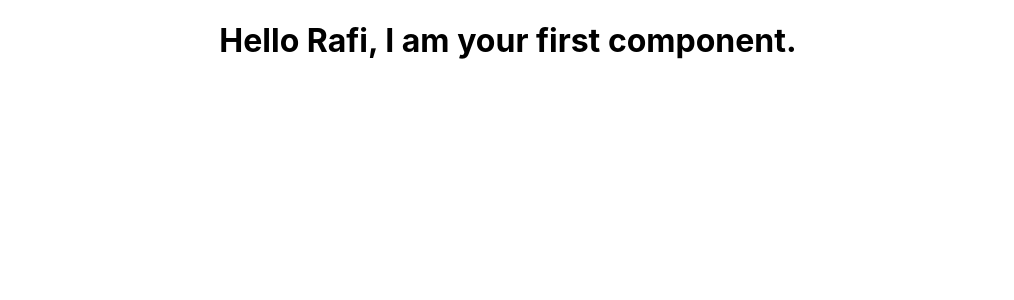
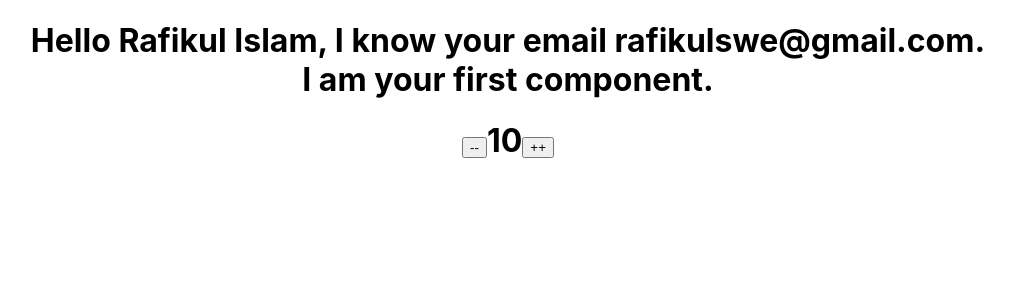
Before and after one commit to rafikulswe/React-begining, a React (Create React App) app: page / in a window 1280 px wide. Shown: the top 300 px of the page, without its empty margins (132-1146 px from the left). Built offline with nearby package versions, Linux system fonts and the light colour scheme.

Commit message:
props and state practice

```diff
--- a/src/components/App.js
+++ b/src/components/App.js
@@ -2,11 +2,14 @@ import React from 'react';
 import logo from '../logo.svg';
 import './App.css';
 import First from './FirstCom/First'
+import Counter from './FirstCom/Counter'
 
 function App() {
+
   return (
     <div className="App">
-        <First/>
+        <First name='Rafikul Islam' email='rafikulswe@gmail.com'/>
+        <Counter/>
     </div>
   );
 }
--- /dev/null
+++ b/src/components/FirstCom/Counter.js
@@ -0,0 +1,53 @@
+import React, {Component} from 'react'
+
+class Counter extends Component{
+    constructor(props){
+        super(props)
+
+        this.state ={
+            countValue: 10
+        }
+    }
+    increase = () => {
+        this.setState({
+            countValue: this.state.countValue + 1
+        })
+
+        if (this.state.countValue >= 15) {
+            this.setState({
+                color: 'green'
+            })
+        } else {
+            this.setState({
+                color: 'black'
+            })
+        }
+    }
+    decrease = () => {
+        this.setState({
+            countValue: this.state.countValue - 1
+        })
+
+        if (this.state.countValue <= 0) {
+            this.setState({
+                color: 'red'
+            })
+        } else {
+            this.setState({
+                color: 'black'
+            })
+        }
+    }
+    render(){
+        return(
+            <div>
+                <h1 style={{color: this.state.color}}>
+                    <button onClick={this.decrease}><span>--</span></button>
+                    <span>{this.state.countValue}</span>
+                    <button onClick={this.increase}><span>++</span></button>
+                </h1>
+            </div>
+        )
+    }
+}
+export default Counter
--- a/src/components/FirstCom/First.js
+++ b/src/components/FirstCom/First.js
@@ -1,9 +1,10 @@
 import React, {Component} from 'react'
 
 class First extends Component{
+
     render(){
         return (
-            <h1>Hello Rafi, I am your first component.</h1>
+            <h1>Hello {this.props.name}, I know your email {this.props.email}. <br></br> I am your first component.</h1>
         )
     }
 
```
